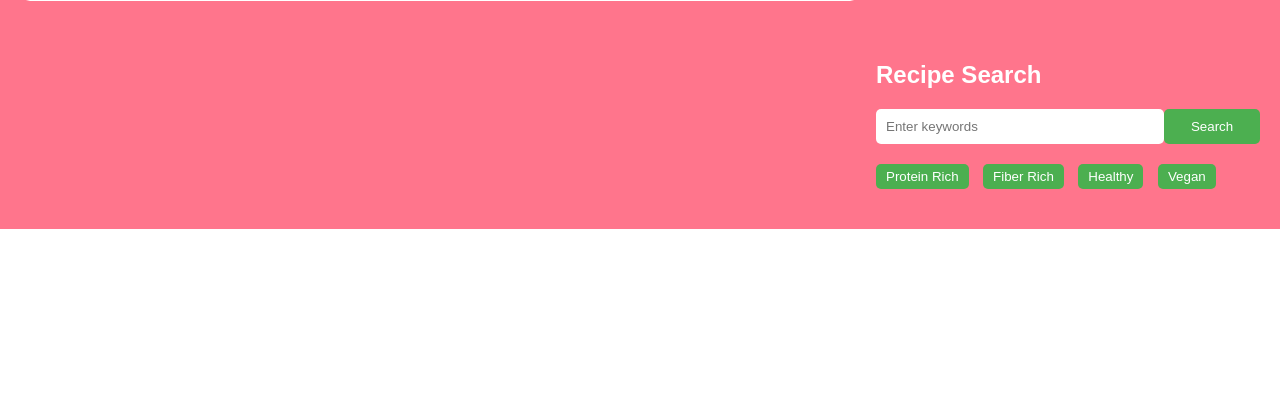
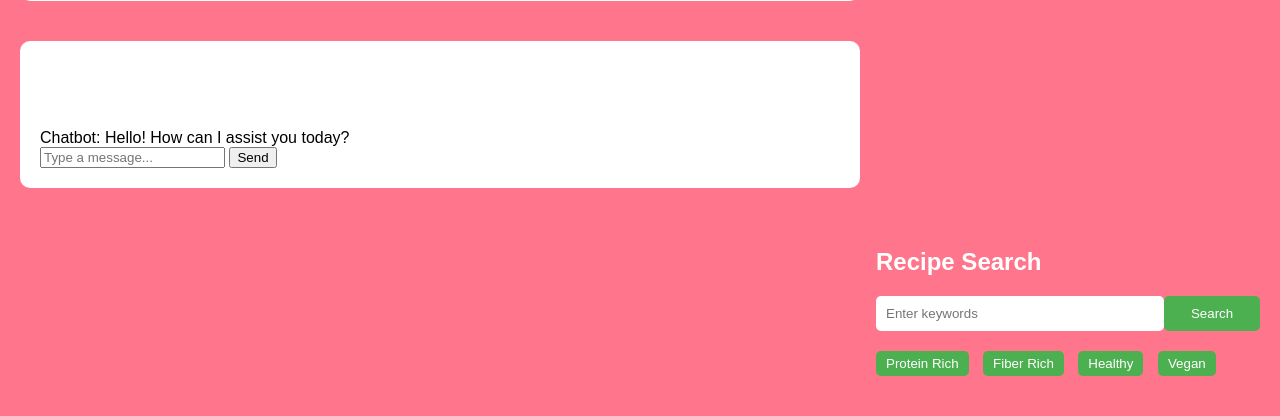
Before and after one commit to ANUJDWIVDI/elderly_chat, a Flask app: template templates/dashboard.html in a window 1280 px wide. Shown: the part 909-1325 px from the top of the page. Before the commit the page ends 1138 px from the top, so only its background shows below. Run offline with Flask 3, Linux system fonts and the light colour scheme; the template is opened without the code that fills it: most values are stand-ins (such as "Sample title", 1, 10 or a date in 2020); some libraries are stand-ins or nearby versions.

Commit message:
update ann

```diff
--- a/app.py
+++ b/app.py
@@ -1,6 +1,9 @@
 from flask import Flask, render_template, request
 from pymongo import MongoClient
 from flask import Flask, render_template, request, redirect, url_for
+from transformers import pipeline
+
+text_generation_pipe = pipeline("text-generation", model="Israr-dawar/psychology_chatbot")
 
 app = Flask(__name__)
 
@@ -101,5 +104,33 @@ def visualize():
 
     return render_template('visualize.html', data=data, dark_mode=dark_mode)
 
+
+@app.route('/chat', methods=['POST'])
+def chat():
+    # Get the user's message from the request
+    user_message = request.get_json()["userMessage"]
+
+    # Define a positive message about women's mental health
+    positive_message = "It's important to prioritize and care for your mental health. Taking time for self-care, seeking support, and staying connected with loved ones can have a positive impact on women's mental health."
+
+    # Generate a chatbot response based on the user's message
+    chatbot_response = chatbot_pipeline(user_message)
+
+    # Combine the chatbot's response with the positive message
+    full_response = f"{positive_message}\nChatbot: {chatbot_response}"
+
+    # Return the combined response as JSON
+    return jsonify({"chatbotResponse": full_response})
+
+
+@app.route('/run_script')
+def run_script():
+    output = subprocess.check_output(['python', 'pickel-get.py'], universal_newlines=True)
+    return output
+
+@app.route('/download_model')
+def download_model():
+    return send_file('ann_model.pkl', as_attachment=True)
+
 if __name__ == '__main__':
     app.run(debug=True)
--- a/templates/dashboard.html
+++ b/templates/dashboard.html
@@ -164,11 +164,12 @@
             background-color: #45a049;
         }
     </style>
+
     <script src="https://cdnjs.cloudflare.com/ajax/libs/moment.js/2.29.1/moment.min.js"></script>
 </head>
 <body>
     <div class="header">
-        <img src="pic.png" alt="Logo" class="logo">
+        <img src="../static/pic.png" alt="Logo" class="logo">
         <div class="welcome-message">
             <h1>Welcome to Your Dashboard</h1>
         </div>
@@ -201,6 +202,16 @@
             <li>Predicted Date: <span id="countdown"></span></li>
         </ul>
     </div>
+<div class="container">
+    <h2>Chat with the Chatbot:</h2>
+    <div id="chat-container">
+        <div class="chat" id="chat">
+            <!-- Chat messages will be displayed here -->
+        </div>
+        <input type="text" id="user-input" placeholder="Type a message..." />
+        <button id="send-button">Send</button>
+    </div>
+</div>
 
     <div class="recipe-search-container">
         <h2>Recipe Search</h2>
@@ -333,6 +344,56 @@
                 });
             }
         }
-    </script>
+     // Function to initiate a conversation with the chatbot
+    function initiateChat() {
+        addChatMessage("Chatbot", "Hello! How can I assist you today?");
+    }
+
+    // Event listener for the "Send" button
+    const sendButton = document.getElementById("send-button");
+    sendButton.addEventListener("click", () => {
+        sendMessage();
+    });
+
+    // Function to send a user message and receive a chatbot response
+    function sendMessage() {
+        const userInput = document.getElementById("user-input");
+        const userMessage = userInput.value.trim();
+
+        if (userMessage !== "") {
+            addChatMessage("You", userMessage);
+            userInput.value = "";
+
+            // Make an AJAX request to Flask to get the chatbot's response
+            fetch("/chat", {
+                method: "POST",
+                body: JSON.stringify({ userMessage }),
+                headers: {
+                    "Content-Type": "application/json",
+                },
+            })
+                .then(response => response.json())
+                .then(data => {
+                    // Display the chatbot's response
+                    addChatMessage("Chatbot", data.chatbotResponse);
+                })
+                .catch(error => {
+                    console.error("Error:", error);
+                    alert("An error occurred while chatting with the chatbot.");
+                });
+        }
+    }
+
+    // Function to add a message to the chat interface
+    function addChatMessage(sender, message) {
+        const chat = document.getElementById("chat");
+        const messageDiv = document.createElement("div");
+        messageDiv.textContent = `${sender}: ${message}`;
+        chat.appendChild(messageDiv);
+    }
+
+    // Initialize the chat when the page loads
+    initiateChat();
+</script>
 </body>
 </html>
--- a/templates/index.html
+++ b/templates/index.html
@@ -67,12 +67,13 @@
 <body>
     <div class="container">
         <div class="left-section">
-            <img src="pic.png" alt="Logo" class="logo">
+            <img src="../static/pic.png" alt="Logo" class="logo">
         </div>
         <div class="right-section">
             <h1>Welcome to the Index Page</h1>
             <a href="/login-LOAD">Login</a>
             <a href="/signup">Sign-up</a>
+            <a href="/run_script">Run ANN</a>
         </div>
     </div>
 </body>
```
Also changed, not shown: pickel-get.py (+22 -0 lines), templates/login.html (+1 -1 lines), templates/signup.html (+1 -1 lines), static/pic.png (renamed from templates/pic.png).
